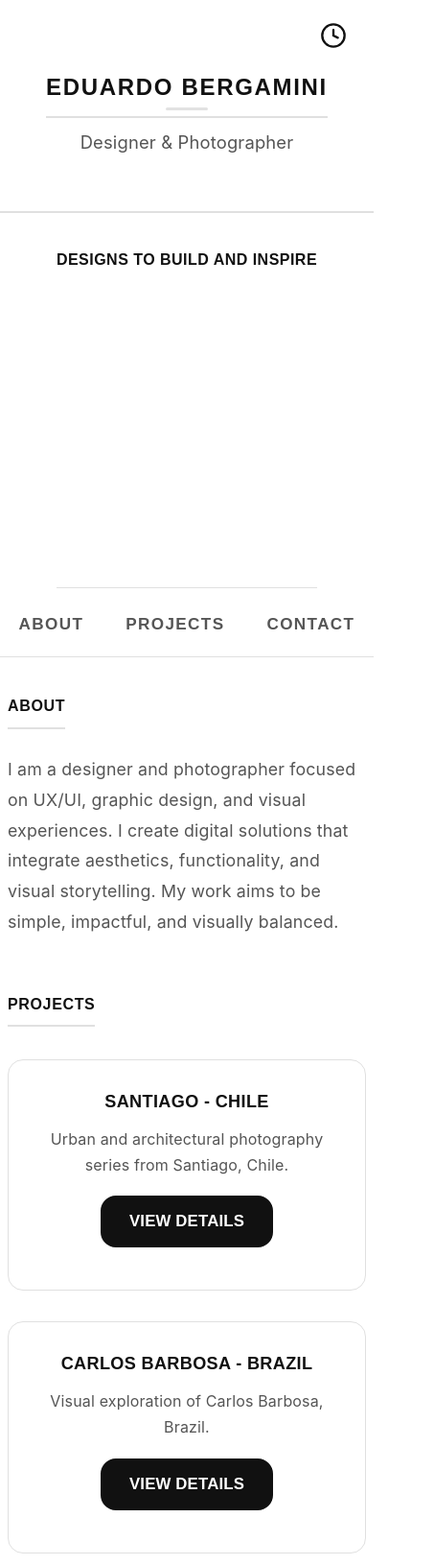
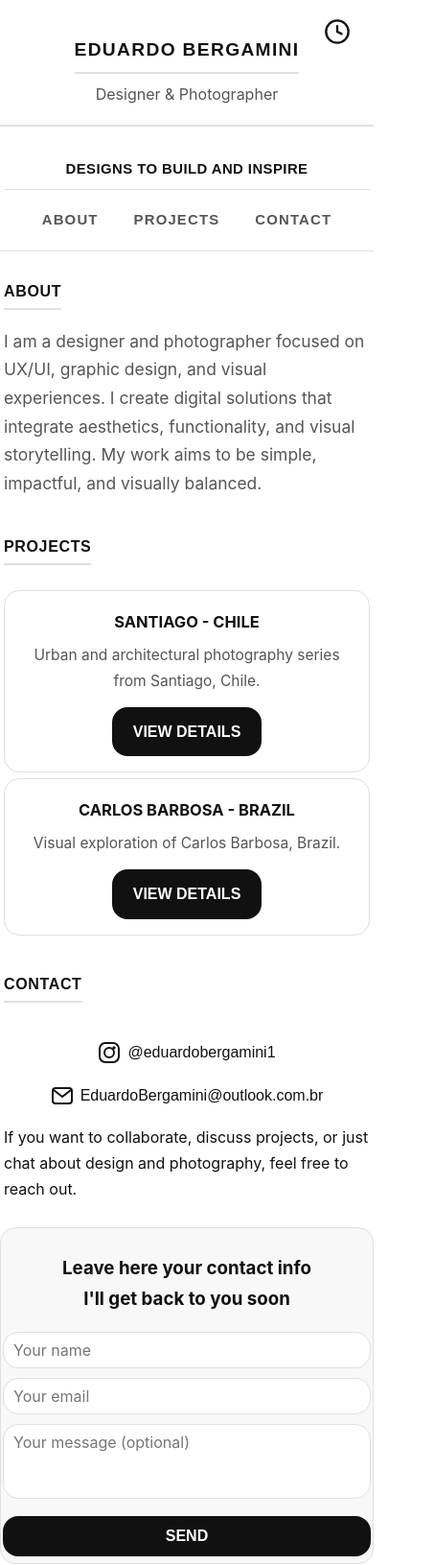
Before and after one commit to ebergamini1/portfolio, a plain HTML site: page index.html in a window 390 px wide. Shown: the top 1631 px of the page at 96% size, 453 px wide, since content can reach past the window. Drawn offline with Linux system fonts and the light colour scheme; a web font is replaced by a local one.

Commit message:
Update index.html

```diff
--- a/index.html
+++ b/index.html
@@ -2,10 +2,9 @@
 <html lang="en">
 <head>
   <meta charset="UTF-8">
-<meta name="viewport" content="width=device-width, initial-scale=1.0, viewport-fit=cover">
+  <meta name="viewport" content="width=device-width, initial-scale=1, viewport-fit=cover">
   <title>Eduardo Bergamini | Portfolio</title>
   <meta name="description" content="Portfólio de Eduardo Bergamini - Designer e Fotógrafo especializado em UX/UI, design gráfico e experiências visuais.">
-<!-- Fonte minimalista e moderna -->
   <link href="https://fonts.googleapis.com/css2?family=Notable&display=swap" rel="stylesheet">
   <style>
     :root {
@@ -30,7 +29,6 @@ font-family: 'Space Grotesk', 'Inter', Arial, sans-serif;
       background: var(--bg-main);
       color: var(--text-main);
       line-height: 1.7;
-letter-spacing: 0.01em;
       transition: background var(--transition), color var(--transition);
     }
     body.dark-mode {
@@ -45,30 +43,25 @@ body.dark-mode {
       --button-hover-text: #fff;
       --button-border: #fff;
     }
-a { text-decoration: none; color: inherit; transition: color var(--transition); }
+    a { text-decoration: none; color: inherit; transition: color var(--transition);}
     a:hover { text-decoration: underline; color: var(--text-main); }
-body.dark-mode a:hover { color: var(--text-main); }
-
     header {
-position: relative;
-min-height: 220px;
+      min-height: 180px;
       display: flex;
       flex-direction: column;
       align-items: center;
       justify-content: center;
+      border-bottom: 2px solid var(--border);
       background: var(--bg-main);
-border-bottom: 2px solid var(--border);
     }
-header .header-content {
-position: relative;
-z-index: 2;
+    .header-content {
       text-align: center;
-padding: 40px 20px 24px 20px;
+      padding: 36px 18px 18px 18px;
     }
     header h1 {
-font-size: 2.8em;
+      font-size: 2em;
       font-weight: 700;
-margin: 0 0 10px 0;
+      margin: 0 0 8px 0;
       color: var(--text-main);
       font-family: 'Space Grotesk', sans-serif;
       text-transform: uppercase;
@@ -76,198 +69,132 @@ letter-spacing: 0.07em;
       border-bottom: 2px solid var(--border);
       display: inline-block;
       padding-bottom: 6px;
-/* Identidade visual: underline animado */
-position: relative;
-}
-header h1::after {
-content: '';
-display: block;
-margin: 0 auto;
-width: 44px;
-height: 3px;
-background: var(--text-main);
-border-radius: 2px;
-opacity: 0.12;
-transition: width 0.3s;
     }
     header p {
-font-size: 1.15em;
+      font-size: 1em;
       color: var(--text-secondary);
       margin: 0;
-font-weight: 400;
-font-family: 'Inter', Arial, sans-serif;
     }
-
     #darkModeToggle {
       position: absolute;
-top: 22px;
-right: 22px;
-z-index: 10;
+      top: 18px;
+      right: 18px;
       background: none;
       border: none;
       cursor: pointer;
-outline: none;
+      z-index: 10;
     }
-#darkModeToggle svg {
-display: block;
-transition: filter var(--transition);
-}
-body.dark-mode #darkModeToggle svg {
-filter: invert(1);
-}
-
     nav {
-background: var(--bg-main);
       position: sticky;
       top: 0;
       z-index: 10;
       display: flex;
       justify-content: center;
-gap: 36px;
-padding: 16px 0 12px 0;
+      gap: 24px;
+      padding: 12px 0;
       border-bottom: 1.5px solid var(--border);
-transition: background var(--transition), color var(--transition);
+      background: var(--bg-main);
+      font-size: 1em;
     }
     nav a {
       font-family: 'Space Grotesk', sans-serif;
       font-weight: 700;
-font-size: 1.07em;
       text-transform: uppercase;
       letter-spacing: 0.08em;
       color: var(--text-secondary);
-padding: 7px 16px;
+      padding: 7px 14px;
       border-radius: var(--radius);
       transition: background var(--transition), color var(--transition);
+      outline: none;
     }
     nav a:hover, nav a.active {
       background: var(--bg-light);
       color: var(--text-main);
     }
-body.dark-mode nav {
-background: var(--bg-main);
-}
-body.dark-mode nav a {
-color: var(--text-secondary);
-}
-body.dark-mode nav a:hover, body.dark-mode nav a.active {
-background: var(--bg-light);
-color: var(--text-main);
-}
-
-/* FRASE DESTAQUE */
     .hero-highlight-section {
       display: flex;
+      justify-content: center;
       align-items: center;
-justify-content: center;
-margin: 40px auto 0 auto;
-max-width: 1000px;
-padding: 0 24px;
-flex-wrap: wrap;
+      margin: 32px auto 0 auto;
+      max-width: 900px;
+      padding: 0 16px;
+      text-align: center;
     }
     .hero-highlight-text {
       font-family: 'Space Grotesk', sans-serif;
-font-size: 2.2em;
+      font-size: 1.6em;
       font-weight: 700;
       color: var(--text-main);
       letter-spacing: 0.03em;
-line-height: 1.1;
       text-transform: uppercase;
-flex: 1 1 340px;
-min-width: 260px;
-text-align: center;
       border-bottom: 1px solid var(--border);
-padding-bottom: 10px;
-margin: 0 auto;
+      padding-bottom: 8px;
+      width: 100%;
     }
-
     section {
       max-width: 900px;
       margin: 0 auto;
-padding: 48px 24px 36px 24px;
+      padding: 36px 16px 24px 16px;
     }
     section h2 {
-font-size: 1.45em;
+      font-size: 1.25em;
       font-weight: 700;
-margin-bottom: 26px;
+      margin-bottom: 18px;
       color: var(--text-main);
       letter-spacing: 0.04em;
       border-bottom: 2px solid var(--border);
       display: inline-block;
-padding-bottom: 8px;
+      padding-bottom: 4px;
+      text-transform: uppercase;
       font-family: 'Space Grotesk', sans-serif;
-text-transform: uppercase;
     }
-
     #about p {
-font-size: 1.11em;
+      font-size: 1.09em;
       color: var(--text-secondary);
       max-width: 700px;
       margin: 0 auto;
-line-height: 1.8;
       font-family: 'Inter', Arial, sans-serif;
     }
-
-/* Grid de projetos minimalista */
     .grid {
       display: grid;
-grid-template-columns: repeat(auto-fit, minmax(320px, 1fr));
-gap: 32px;
+      grid-template-columns: repeat(auto-fit, minmax(260px, 1fr));
+      gap: 24px;
       margin-top: 8px;
     }
     .card {
       background: var(--bg-main);
       border-radius: var(--radius);
       border: 1.5px solid var(--border);
-overflow: hidden;
       display: flex;
       flex-direction: column;
       transition: transform var(--transition), border-color var(--transition);
-position: relative;
-padding: 28px 22px 24px 22px;
       text-align: center;
       cursor: pointer;
-/* microanimação: linha animada */
-}
-.card::after {
-content: "";
-display: block;
-height: 2px;
-width: 0;
-background: var(--text-main);
-border-radius: 2px;
-margin: 18px auto 0 auto;
-transition: width 0.3s;
-opacity: 0.12;
+      padding: 18px 16px 16px 16px;
     }
     .card:hover {
-transform: translateY(-2px) scale(1.016);
+      transform: translateY(-2px) scale(1.02);
       border-color: var(--text-main);
     }
-.card:hover::after {
-width: 60%;
-}
     .card-content h3 {
-margin: 0 0 10px 0;
-font-size: 1.13em;
+      margin: 0 0 8px 0;
+      font-size: 1.03em;
       font-weight: 700;
       color: var(--text-main);
-letter-spacing: 0.02em;
-font-family: 'Space Grotesk', sans-serif;
       text-transform: uppercase;
     }
     .card-content p {
       margin: 0;
       color: var(--text-secondary);
-font-size: 1em;
-letter-spacing: 0.01em;
+      font-size: 0.97em;
       font-family: 'Inter', Arial, sans-serif;
     }
     .button {
       display: inline-block;
-margin-top: 18px;
-padding: 11px 28px;
+      margin-top: 14px;
+      padding: 10px 20px;
       font-weight: 700;
-font-size: 1.05em;
+      font-size: 1em;
       border: 2px solid var(--button-border);
       border-radius: var(--radius);
       background: var(--button-bg);
@@ -281,62 +208,49 @@ text-transform: uppercase;
       background: var(--button-hover-bg);
       color: var(--button-hover-text);
       border: 2px solid var(--button-hover-text);
-transform: scale(1.04) translateY(-2px);
       outline: none;
     }
-.button:active {
-transform: scale(0.98);
-}
-
-/* Social links minimalistas */
+    .button:active { transform: scale(0.98);}
     .social-links {
       display: flex;
-gap: 24px;
+      gap: 18px;
       justify-content: center;
       align-items: center;
-margin: 28px 0 16px 0;
+      margin: 20px 0 10px 0;
+      flex-wrap: wrap;
     }
     .social-link {
       display: flex;
       align-items: center;
-gap: 8px;
-font-size: 1.03em;
+      gap: 7px;
+      font-size: 1em;
       color: var(--text-main);
+      font-family: 'Space Grotesk', sans-serif;
       transition: color var(--transition);
-font-family: 'Space Grotesk', sans-serif;
     }
     .social-link svg {
       width: var(--icon-size);
       height: var(--icon-size);
-fill: none;
       stroke: currentColor;
       color: var(--text-main);
       transition: color var(--transition);
     }
-body.dark-mode .social-link svg {
-color: #fff;
-}
-.social-link:hover svg, .social-link:focus svg {
-color: #555;
-}
-
-/* FORMULÁRIO AJUSTADO */
+    .social-link:hover svg, .social-link:focus svg { color: #555; }
     .contact-form-section {
-max-width: 420px;
-margin: 0 auto 36px auto;
+      max-width: 400px;
+      margin: 0 auto 24px auto;
       background: var(--bg-light);
       border-radius: var(--radius);
       border: 1.5px solid var(--border);
-padding: 26px 18px 22px 18px;
+      padding: 18px 10px 12px 10px;
       text-align: center;
-box-sizing: border-box; /* garante que padding não estoure o container */
+      box-sizing: border-box;
     }
     .contact-form input, .contact-form textarea {
       width: 100%;
-max-width: 100%;         /* impede que ultrapasse o container */
-box-sizing: border-box;  /* padding e border inclusos na largura */
-padding: 11px 12px;
-margin-bottom: 14px;
+      box-sizing: border-box;
+      padding: 8px 10px;
+      margin-bottom: 10px;
       border: 1.5px solid var(--border);
       border-radius: var(--radius);
       font-size: 1em;
@@ -345,19 +259,14 @@ background: #fff;
       color: var(--text-main);
       transition: border-color var(--transition);
       resize: none;
-display: block;          /* garante alinhamento vertical */
     }
     .contact-form input:focus, .contact-form textarea:focus {
       border-color: var(--bg-dark);
       outline: none;
     }
-.contact-form input:invalid, .contact-form textarea:invalid {
-border-color: #e74c3c;
-}
     .contact-form button {
       width: 100%;
-box-sizing: border-box;  /* previne overflow */
-padding: 11px 0;
+      padding: 10px 0;
       border: 2px solid var(--button-border);
       border-radius: var(--radius);
       background: var(--button-bg);
@@ -365,46 +274,36 @@ color: var(--button-text);
       font-weight: 700;
       font-size: 1em;
       cursor: pointer;
-transition: background var(--transition), color var(--transition), border var(--transition);
       font-family: 'Space Grotesk', sans-serif;
       text-transform: uppercase;
-display: block;          /* alinhamento vertical */
+      transition: background var(--transition), color var(--transition), border var(--transition);
     }
     .contact-form button:hover, .contact-form button:focus {
       background: var(--button-hover-bg);
       color: var(--button-hover-text);
       border: 2px solid var(--button-hover-text);
     }
-
-/* Footer minimalista */
     footer {
-background: #000 !important;
-color: #fff !important;
+      background: #000;
+      color: #fff;
       text-align: center;
-padding: 28px 20px 20px 20px;
-margin-top: 36px;
-font-size: 1.03em;
-letter-spacing: 0.04em;
+      padding: 18px 12px 12px 12px;
+      margin-top: 24px;
+      font-size: 1em;
       border-radius: var(--radius) var(--radius) 0 0;
       border-top: 2px solid var(--border);
       font-family: 'Space Grotesk', sans-serif;
     }
-body.dark-mode footer {
-background: #000 !important;
-color: #fff !important;
-}
-
-/* Project details minimalista */
     .project-details {
       display: none;
-padding: 36px 16px 36px 16px;
+      padding: 24px 10px 24px 10px;
       background: var(--bg-main);
-min-height: 100vh;
+      min-height: 80vh;
     }
     .project-details h1 {
       text-align: center;
-font-size: 1.25em;
-margin-bottom: 22px;
+      font-size: 1.15em;
+      margin-bottom: 12px;
       color: var(--text-main);
       font-weight: 700;
       letter-spacing: 0.04em;
@@ -413,8 +312,8 @@ text-transform: uppercase;
     }
     .grid-container {
       display: grid;
-grid-template-columns: repeat(auto-fit, minmax(280px, 1fr));
-gap: 18px;
+      grid-template-columns: repeat(auto-fit, minmax(180px, 1fr));
+      gap: 10px;
       max-width: 900px;
       margin: 0 auto;
     }
@@ -425,72 +324,62 @@ border-radius: var(--radius);
       border: 1.5px solid var(--border);
       object-fit: cover;
       transition: border-color var(--transition), transform var(--transition);
+      background: #fafafa;
     }
     .grid-container img:hover {
       border-color: var(--text-main);
-transform: scale(1.02);
+      transform: scale(1.03);
     }
     .back-button {
       display: block;
-margin: 22px auto 0 auto;
+      margin: 14px auto 0 auto;
       text-align: center;
     }
-
-/* Responsividade */
-@media (max-width: 900px) {
-.hero-highlight-section {
-flex-direction: column;
-align-items: center;
+    @media (max-width: 700px) {
+      header h1 { font-size: 1.2em; }
+      section h2 { font-size: 1em; }
+      nav { gap: 9px; }
+      .grid, .grid-container { grid-template-columns: 1fr; }
+      section { padding: 14px 4px 10px 4px; }
+      .contact-form-section { padding: 7px 2px 7px 2px; }
+      .hero-highlight-section { padding: 0 4px; }
+      .hero-highlight-text { font-size: 0.98em; }
     }
-.hero-highlight-text {
-font-size: 1.3em;
-text-align: center;
-}
-}
-@media (max-width: 700px) {
-header h1 { font-size: 1.5em; }
-section h2 { font-size: 1em; }
-nav { gap: 12px; }
-.grid, .grid-container { grid-template-columns: 1fr; }
-section { padding: 24px 8px 18px 8px; }
-.contact-form-section { padding: 14px 6px 12px 6px; }
-.hero-highlight-section { padding: 0 8px; }
-.hero-highlight-text { font-size: 1em; }
+    @media (max-width: 400px) {
+      header { min-height: 120px;}
+      .hero-highlight-text { font-size: 0.93em; }
+      .grid, .grid-container { gap: 6px;}
+      nav { font-size: 0.93em;}
     }
   </style>
 </head>
 <body>
-
   <header>
     <div class="header-content">
       <h1>Eduardo Bergamini</h1>
       <p>Designer & Photographer</p>
     </div>
-<button id="darkModeToggle" aria-label="Alternar modo escuro">
+    <button id="darkModeToggle" aria-label="Toggle dark mode">
       <svg id="darkModeIcon" width="28" height="28" viewBox="0 0 24 24" fill="none">
         <circle cx="12" cy="12" r="10" stroke="#111" stroke-width="2" fill="#fff"/>
         <path d="M12 7v5l4 2" stroke="#111" stroke-width="2" stroke-linecap="round"/>
       </svg>
     </button>
   </header>
-
   <div class="hero-highlight-section">
     <span class="hero-highlight-text">Designs to build and inspire</span>
   </div>
-
   <nav>
     <a href="#about">About</a>
     <a href="#projects">Projects</a>
     <a href="#contact">Contact</a>
   </nav>
-
   <section id="about">
     <h2>About</h2>
     <p>
       I am a designer and photographer focused on UX/UI, graphic design, and visual experiences. I create digital solutions that integrate aesthetics, functionality, and visual storytelling. My work aims to be simple, impactful, and visually balanced.
     </p>
   </section>
-
   <section id="projects">
     <h2>Projects</h2>
     <div class="grid">
@@ -510,12 +399,11 @@ I am a designer and photographer focused on UX/UI, graphic design, and visual ex
       </div>
     </div>
   </section>
-
   <section id="contact">
     <h2>Contact</h2>
     <div class="social-links">
       <a class="social-link" href="https://instagram.com/eduardobergamini1" target="_blank" rel="noopener" title="Instagram">
-<svg class="icon-instagram" width="24" height="24" viewBox="0 0 24 24" fill="none">
+        <svg width="24" height="24" viewBox="0 0 24 24" fill="none">
           <rect x="2" y="2" width="20" height="20" rx="6" stroke="currentColor" stroke-width="2" fill="none"/>
           <circle cx="12" cy="12" r="5" stroke="currentColor" stroke-width="2" fill="none"/>
           <circle cx="17" cy="7" r="1.2" fill="currentColor"/>
@@ -523,7 +411,7 @@ I am a designer and photographer focused on UX/UI, graphic design, and visual ex
         <span>@eduardobergamini1</span>
       </a>
       <a class="social-link" href="mailto:EduardoBergamini@outlook.com.br" title="Outlook Email">
-<svg class="icon-email" width="24" height="24" viewBox="0 0 24 24" fill="none">
+        <svg width="24" height="24" viewBox="0 0 24 24" fill="none">
           <rect x="2" y="4" width="20" height="16" rx="3" stroke="currentColor" stroke-width="2" fill="none"/>
           <polyline points="3,6 12,13 21,6" stroke="currentColor" stroke-width="2" fill="none"/>
         </svg>
@@ -532,7 +420,6 @@ I am a designer and photographer focused on UX/UI, graphic design, and visual ex
     </div>
     <p>If you want to collaborate, discuss projects, or just chat about design and photography, feel free to reach out.</p>
   </section>
-
   <section class="contact-form-section">
     <h3>Leave here your contact info<br>I'll get back to you soon</h3>
     <form class="contact-form" autocomplete="off">
@@ -542,11 +429,9 @@ I am a designer and photographer focused on UX/UI, graphic design, and visual ex
       <button type="submit">Send</button>
     </form>
   </section>
-
   <footer>
     <p>© 2025 Eduardo Bergamini</p>
   </footer>
-
   <!-- Project 1 Details -->
   <section id="project1-details" class="project-details">
     <h1>Project 1 - Details</h1>
@@ -564,7 +449,6 @@ I am a designer and photographer focused on UX/UI, graphic design, and visual ex
     </div>
     <span class="button back-button" onclick="showMain()">Back to Portfolio</span>
   </section>
-
   <!-- Project 2 Details -->
   <section id="project2-details" class="project-details">
     <h1>Project 2 - Details</h1>
@@ -574,15 +458,15 @@ I am a designer and photographer focused on UX/UI, graphic design, and visual ex
     </div>
     <span class="button back-button" onclick="showMain()">Back to Portfolio</span>
   </section>
-
   <script>
-// Navegação de projetos
+    // Navegação entre projetos
     function showProject1() {
       document.getElementById('projects').style.display = 'none';
       document.getElementById('about').style.display = 'none';
       document.getElementById('contact').style.display = 'none';
       document.querySelector('.contact-form-section').style.display = 'none';
       document.getElementById('project1-details').style.display = 'block';
+      document.getElementById('project2-details').style.display = 'none';
     }
     function showProject2() {
       document.getElementById('projects').style.display = 'none';
@@ -590,6 +474,7 @@ document.getElementById('about').style.display = 'none';
       document.getElementById('contact').style.display = 'none';
       document.querySelector('.contact-form-section').style.display = 'none';
       document.getElementById('project2-details').style.display = 'block';
+      document.getElementById('project1-details').style.display = 'none';
     }
     function showMain() {
       document.getElementById('projects').style.display = 'block';
@@ -599,16 +484,14 @@ document.querySelector('.contact-form-section').style.display = 'block';
       document.getElementById('project1-details').style.display = 'none';
       document.getElementById('project2-details').style.display = 'none';
     }
-
-// Prevent form submission (demo only)
+    // Prevent form submission
     document.addEventListener('DOMContentLoaded', function() {
       document.querySelector('.contact-form').addEventListener('submit', function(e) {
         e.preventDefault();
         alert('Thank you! Your contact info was received.');
         this.reset();
       });
-
-// Modo noturno com persistência
+      // Dark mode with persistence
       const darkBtn = document.getElementById('darkModeToggle');
       const darkIcon = document.getElementById('darkModeIcon');
       if(localStorage.getItem('darkMode') === 'true') {
@@ -626,6 +509,5 @@ darkIcon.innerHTML = '<circle cx="12" cy="12" r="10" stroke="#111" stroke-width=
       });
     });
   </script>
-
 </body>
 </html>
```
Lines whose indentation alone changed are shown as unchanged.
